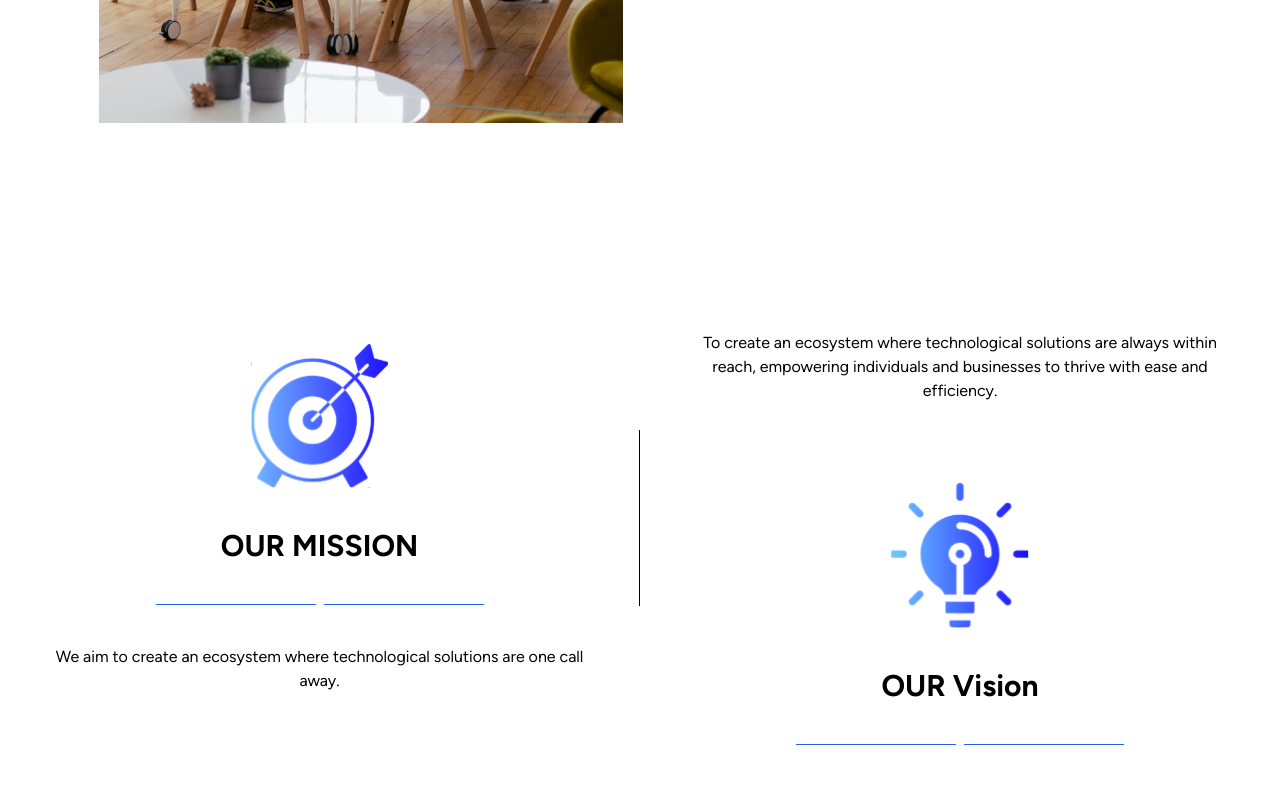
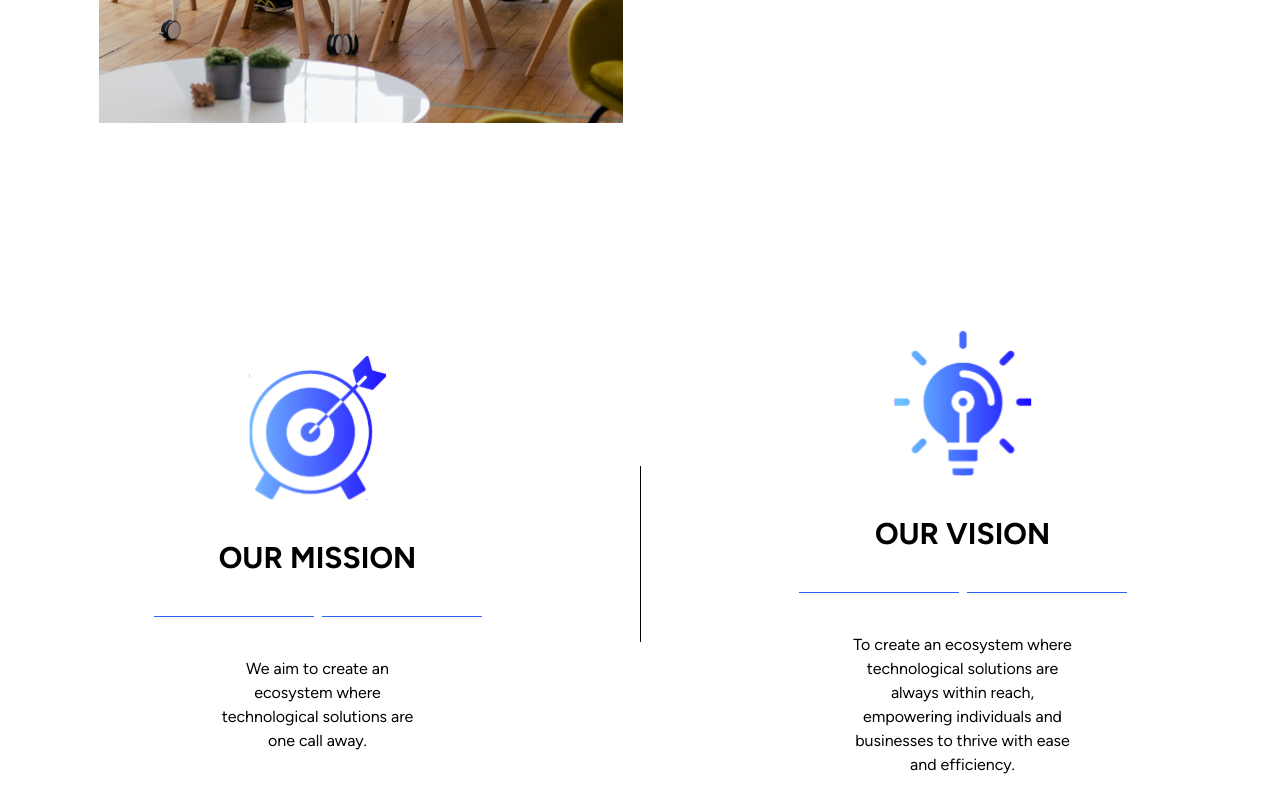
Before and after one commit to lofritex/company-website, a React (Vite) app: page /aboutus in a window 1280 px wide. Shown: the part 760-1560 px from the top of the page. Built offline with nearby package versions, Linux system fonts and the light colour scheme.

Commit message:
Changed Responsive from flex to grid

```diff
--- a/src/Pages/Components/MissionCard.jsx
+++ b/src/Pages/Components/MissionCard.jsx
@@ -14,9 +14,9 @@ export default function MissionCard({data, reverseFlow = false}) {
         <div className="h-[1px] w-40 bg-blue-600"></div>
         <div className="h-[1px] w-40 bg-blue-600"></div>
       </div>
-      <div className={`flex justify-center items-center ${reverseFlow && "col-start-1 row-start-1 flex-row-reverse"}`} >
+      <div className={`flex justify-center items-center lg:row-start-3  ${reverseFlow && "col-start-1 row-start-1 flex-row-reverse"}`} >
         <div className="visible h-44 w-[4px] bg-blue-600 lg:hidden"></div>
-        <p className="px-2 text-center lg:p-10">
+        <p className="px-2 text-center lg:p-10 max-w-[500px]">
             {data.content}
         </p>
       </div>
--- a/src/Pages/Sections/Misson.jsx
+++ b/src/Pages/Sections/Misson.jsx
@@ -11,26 +11,16 @@ const missionData = {
 
 const visionData = {
   pic : vision,
-  title : "OUR Vision",
+  title : "OUR VISION",
   content : "To create an ecosystem where technological solutions are always within reach, empowering individuals and businesses to thrive with ease and efficiency."
 }
 
 export default function Misson() {
   return (
-    <section className=" flex flex-col lg:flex-row w-full items-center justify-center py-40">
+    // <section className=" flex flex-col lg:flex-row w-full items-center justify-center py-40">
+    <section className=" grid lg:grid-cols-mission py-20 lg:py-40  lg:grid-flow-col justify-items-center items-center">
       <MissionCard data={missionData}/>
-      <div className="hidden lg:flex h-44 w-[1px] bg-black"></div>
-      {/* <div className="flex w-half flex-col items-center">
-        <img src={vision} alt="Our Vision Pic" className="m-10 w-40" />
-        <h2 className="font-bold text-3xl">OUR VISION</h2>
-        <div className="flex">
-          <div className="mt-10 h-[1px] w-40 bg-blue-600"></div>
-          <div className="ml-2 mt-10 h-[1px] w-40 bg-blue-600"></div>
-        </div>
-        <p className="w-1/2 px-20 py-10 text-center">
-        To create an ecosystem where technological solutions are always within reach, empowering individuals and businesses to thrive with ease and efficiency.
-        </p>
-      </div> */}
+      <div className="hidden lg:grid h-44 w-[1px] bg-black"></div>
       <MissionCard data={visionData} reverseFlow={true}/>
     </section>
   );
--- a/tailwind.config.js
+++ b/tailwind.config.js
@@ -20,6 +20,9 @@ export default {
         "primary" : "#FFFFFF",
         "secondary" : "#F9F9FF",
         "footerCaption" : "#718096",
+      },
+      gridTemplateColumns: {
+        'mission': 'minmax(400px, 1fr) 10px minmax(400px, 1fr)',
       }
     },
   },
```
